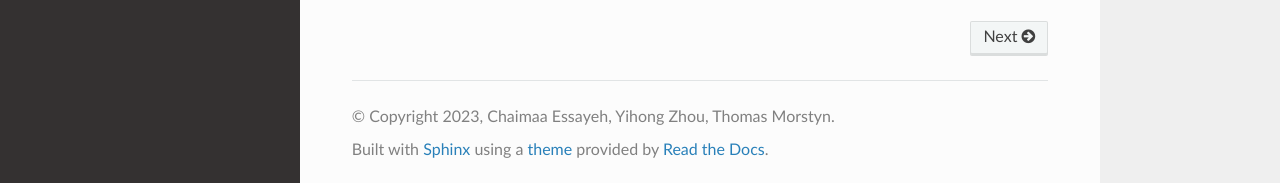
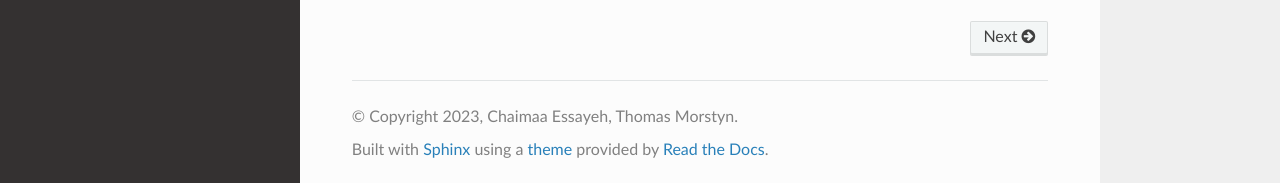
Before and after one commit to EsaLaboratory/OPLEM, a Sphinx documentation site: the page built from docs/index.rst, in a window 1280 px wide and 1117 px high. Shown: the part 931-1114 px from the top of the window. Built offline with Sphinx 7.4.7 and the Read the Docs theme 2.0.0, drawn with Linux system fonts in a browser that asks for light colours.

Commit message:
Update conf.py

```diff
--- a/docs/conf.py
+++ b/docs/conf.py
@@ -20,7 +20,7 @@ sys.path.insert(0, os.path.abspath('../src/oplem'))
 # -- Project information -----------------------------------------------------
 
 project = u'OPLEM' #'OPEN'
-copyright = u'2023, Chaimaa Essayeh, Yihong Zhou, Thomas Morstyn'
+copyright = u'2023, Chaimaa Essayeh, Thomas Morstyn'
 author = u'Chaimaa Essayeh, Yihong Zhou, Thomas Morstyn'
 
 # The short X.Y version
```
